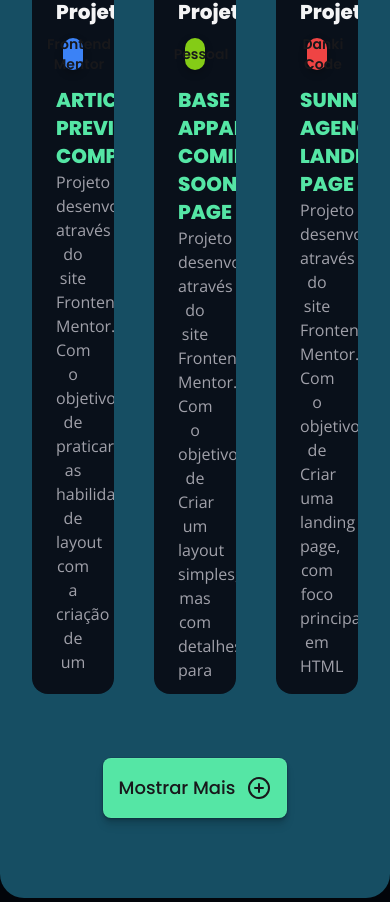
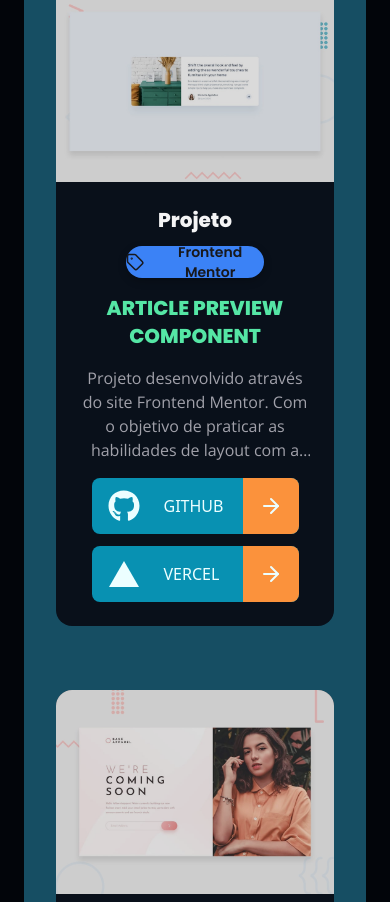
Before and after one commit to Luca-Sousa/my-portfolio, a React (Vite) app: page / in a window 390 px wide. Shown: the part 1622-2524 px from the top of the page. Built offline with nearby package versions, Linux system fonts and the light colour scheme.

Commit message:
Update Files and Responsive

```diff
--- a/package.json
+++ b/package.json
@@ -15,14 +15,18 @@
     "@fortawesome/free-regular-svg-icons": "^6.5.2",
     "@fortawesome/free-solid-svg-icons": "^6.5.2",
     "@fortawesome/react-fontawesome": "^0.2.2",
+    "@tailwindcss/line-clamp": "^0.4.4",
     "lucide-react": "^0.407.0",
     "react": "^18.3.1",
     "react-dom": "^18.3.1",
+    "react-slick": "^0.30.2",
+    "slick-carousel": "^1.8.1",
     "tailwind-variants": "^0.2.1"
   },
   "devDependencies": {
     "@types/react": "^18.3.3",
     "@types/react-dom": "^18.3.0",
+    "@types/react-slick": "^0.23.13",
     "@typescript-eslint/eslint-plugin": "^7.13.1",
     "@typescript-eslint/parser": "^7.13.1",
     "@vitejs/plugin-react": "^4.3.1",
--- a/src/App.tsx
+++ b/src/App.tsx
@@ -1,4 +1,6 @@
+import { About } from "./components/About";
 import { Banner } from "./components/Banner";
+import { Contact } from "./components/Contact";
 import { Nav } from "./components/Nav";
 import { Projects } from "./components/Projects";
 
@@ -17,6 +19,14 @@
       <div>
         <Projects />
       </div>
+
+      <div>
+        <About />
+      </div>
+
+      <div className="">
+        <Contact />
+      </div>
     </div>
   );
 }
--- /dev/null
+++ b/src/components/About.tsx
@@ -0,0 +1,12 @@
+export function About() {
+  return (
+    <div
+      className="max-w-[1300px] h-fit mx-auto space-y-10 py-8 bg-colorBodyBg"
+      id="sobre"
+    >
+      <h2 className="text-4xl font-semibold font-PrimaryFont text-colorPrimary uppercase underline xl:px-6">
+        Sobre
+      </h2>
+    </div>
+  );
+}
--- a/src/components/ButtonTags.tsx
+++ b/src/components/ButtonTags.tsx
@@ -34,6 +34,7 @@
   defaultVariants: {
     hoverEffect: false,
   },
+
 });
 
 interface TagProps
--- /dev/null
+++ b/src/components/Contact.tsx
@@ -0,0 +1,48 @@
+import { Button } from "./Button";
+
+export function Contact() {
+  return (
+    <div className="max-w-[1300px] h-fit mx-auto space-y-10 py-8" id="contato">
+      <div className="space-y-10 xl:px-6">
+        <h2 className="text-4xl font-semibold font-PrimaryFont text-colorPrimary uppercase underline">
+          Contato
+        </h2>
+        <p className="text-xl text-zinc-100">
+          Entre em contato ou envie-me um e-mail diretamente para{" "}
+          <a
+            className="font-bold text-colorPrimary hover:underline"
+            href="mailto:lucas2015366@gmail.com"
+          >
+            lucas2015366@gmail.com
+          </a>
+        </p>
+      </div>
+
+      <form className="w-full bg-bgContact bg-cover bg-right-top rounded-xl xl:rounded-none">
+        <div className="bg-zinc-800/50 xl:bg-zinc-800/70 md:bg-zinc-800/90">
+          <div className="pl-8 py-16 max-w-xl flex flex-col gap-6 md:mx-auto md:items-center md:px-6">
+            <input
+              className="w-full p-4 rounded-xl outline-none border-none bg-zinc-300 placeholder:text-zinc-800 text-lg font-medium focus:placeholder:text-zinc-950"
+              type="text"
+              placeholder="Nome"
+            />
+            <input
+              className="w-full p-4 rounded-xl outline-none border-none bg-zinc-300 placeholder:text-zinc-800 text-lg font-medium focus:placeholder:text-zinc-950"
+              type="email"
+              placeholder="Email"
+            />
+            <textarea
+              className="w-full  p-4 h-40 rounded-xl outline-none border-none resize-none bg-zinc-300 placeholder:text-zinc-800 text-lg font-medium focus:placeholder:text-zinc-950"
+              placeholder="Mensagem"
+              name="mensagem"
+            ></textarea>
+
+            <Button className="w-1/2 rounded-2xl mt-6 2xs:w-full">
+              Enviar Mensagem
+            </Button>
+          </div>
+        </div>
+      </form>
+    </div>
+  );
+}
--- a/src/components/Nav.tsx
+++ b/src/components/Nav.tsx
@@ -56,7 +56,7 @@
                 : "text-zinc-100 border-b-0"
             } hover:text-colorPrimary flex items-center`}
           >
-            <a href="#sobre">Contato</a>
+            <a href="#contato">Contato</a>
           </li>
         </ul>
 
--- a/src/components/ProjectCard.tsx
+++ b/src/components/ProjectCard.tsx
@@ -1,9 +1,10 @@
 import { faGithub } from "@fortawesome/free-brands-svg-icons";
 import { FontAwesomeIcon } from "@fortawesome/react-fontawesome";
 import iconVercel from "/src/assets/svgs/icon_vercel.svg";
-import { ArrowRight, Tag } from "lucide-react";
 import { ButtonTags } from "./ButtonTags";
 import { ButtonLinks } from "./ButtonLinks";
+import { useState } from "react";
+import { ArrowRight, Tag, X } from "lucide-react";
 
 interface ProjectCardProps {
   image: string;
@@ -24,42 +25,64 @@
   tagProj,
   tagLink,
 }: ProjectCardProps) => {
+  const [isOpenModal, setIsOpenModal] = useState(false);
+
+  const handleOpenModal = () => {
+    setIsOpenModal(true);
+  };
+
+  const handleCloseModal = (event: { stopPropagation: () => void }) => {
+    event.stopPropagation();
+    setIsOpenModal(false);
+  };
+
   return (
-    <div className="columns-1 max-h-[780px] rounded-2xl overflow-hidden bg-colorBg">
-      <div className="overflow-hidden relative group">
+    <div className="flex flex-col columns-1 max-h-[780px] rounded-2xl overflow-hidden bg-colorBg">
+      <div className="overflow-hidden relative group" onClick={handleOpenModal}>
         <img
           className="object-100-100 group-hover:scale-110"
           src={image}
           alt={title}
         />
-        <div className="absolute inset-0 bg-zinc-950/15 group-hover:hidden"></div>
+        <div className="absolute inset-0 bg-zinc-950/15 flex items-center justify-center group-hover:hidden"></div>
+
+        {isOpenModal && (
+          <div className="fixed inset-0 bg-zinc-700/60 flex items-center justify-center z-50">
+            <div className="max-w-4xl relative rounded-xl overflow-hidden">
+              <button
+                className="absolute top-4 right-4 w-full flex justify-end"
+                onClick={handleCloseModal}
+              >
+                <X className="size-10 rounded-full text-white bg-emerald-500 hover:scale-125" />
+              </button>
+              <img src={image} alt={title} />
+            </div>
+          </div>
+        )}
       </div>
 
-      <div className="text-center p-6">
+      <div className="flex-1 text-center p-6 space-y-4 md:max-w-md md:mx-auto">
         <div className="space-y-3 mb-4">
           <h2 className="text-zinc-100 text-xl font-extrabold font-PrimaryFont">
             Projeto
           </h2>
-          <ButtonTags
-            tagLink={tagLink}
-            tagProj={tagProj}
-          >
+          <ButtonTags tagLink={tagLink} tagProj={tagProj}>
             <Tag className="size-5" />
             <p className="text-sm font-PrimaryFont">{tagProj}</p>
           </ButtonTags>
         </div>
 
-        <h2 className="min-h-16 text-xl font-extrabold font-PrimaryFont text-colorPrimary uppercase">
+        <h2 className="min-h-14 text-xl font-extrabold font-PrimaryFont text-colorPrimary uppercase line-clamp-2">
           {title}
         </h2>
 
-        <p className="min-h-36 text-zinc-400 font-secondaryFont">
+        <p className="min-h-24 text-zinc-400 font-secondaryFont line-clamp-4">
           {description}
         </p>
 
-        <div className="flex flex-col gap-3">
+        <div className="flex flex-col gap-3 md:max-w-xs md:mx-auto">
           <ButtonLinks link={linkGithub}>
-            <div className="flex items-center gap-6 px-4">
+            <div className="flex items-center gap-6 px-4 flex-1">
               <FontAwesomeIcon icon={faGithub} className="size-8" />
               Github
             </div>
@@ -69,7 +92,7 @@
           </ButtonLinks>
 
           <ButtonLinks link={linkVercel}>
-            <div className="flex items-center gap-6 px-4">
+            <div className="flex items-center gap-6 px-4 flex-1">
               <img className="size-8" src={iconVercel} alt="Icon Vercel" />
               Vercel
             </div>
--- a/src/components/Projects.tsx
+++ b/src/components/Projects.tsx
@@ -29,7 +29,7 @@
 
   return (
     <div
-      className="max-w-[1300px] h-full mx-auto space-y-10 py-8 bg-colorBodyBg"
+      className="max-w-[1300px] xl:px-6 h-full mx-auto space-y-10 py-8 bg-colorBodyBg"
       id="projetos"
     >
       <h2 className="text-4xl font-semibold font-PrimaryFont text-colorPrimary uppercase underline">
@@ -65,7 +65,7 @@
           <DropdownButton tags={uniqueTags} onSelectTag={handleSelectTag} />
         </div>
 
-        <div className="grid grid-cols-3 gap-x-10 gap-y-16">
+        <div className="h-full grid grid-cols-3 lg:grid-cols-2 md:grid-cols-1 gap-x-10 gap-y-16 md:w-4/5 md:mx-auto xs:w-full">
           {filteredProjects.slice(0, visibleProjects).map((project, index) => (
             <ProjectCard
               key={index}
@@ -82,7 +82,7 @@
           {visibleProjects < filteredProjects.length && (
             <Button
               onClick={showMoreProjects}
-              className="col-span-3 mx-auto rounded-lg"
+              className="col-span-3 mx-auto rounded-lg lg:col-span-2 md:col-span-1"
             >
               Mostrar Mais
               <CirclePlus className="size-6" />
--- a/tailwind.config.js
+++ b/tailwind.config.js
@@ -1,4 +1,5 @@
 /** @type {import('tailwindcss').Config} */
+
 export default {
   content: [
     "./index.html",
@@ -24,11 +25,22 @@
       },
       backgroundImage: {
         bgBanner: 'url("/src/assets/images/banner.jpg")',
+        bgContact: 'url("/src/assets/images/Background Contact.jpg")'
       },
       backgroundSize: {
          '100-100': '100% 100%',
-      }
+      },
+    },
+    screens: {
+      '2xl': {'max': '1535px'},
+      'xl': {'max': '1320px'},
+      'lg': {'max': '1023px'},
+      'md': {'max': '767px'},
+      'sm': {'max': '639px'},
+      'xs': {'max': '549px'},
+      '2xs': {'max': '474px'},
     },
   },
-  plugins: [],
+  plugins: [
+  ],
 }
```
Also changed, not shown: src/index.css (+27 -0 lines), 2 other files (tests, documents, lock files or other folders).
